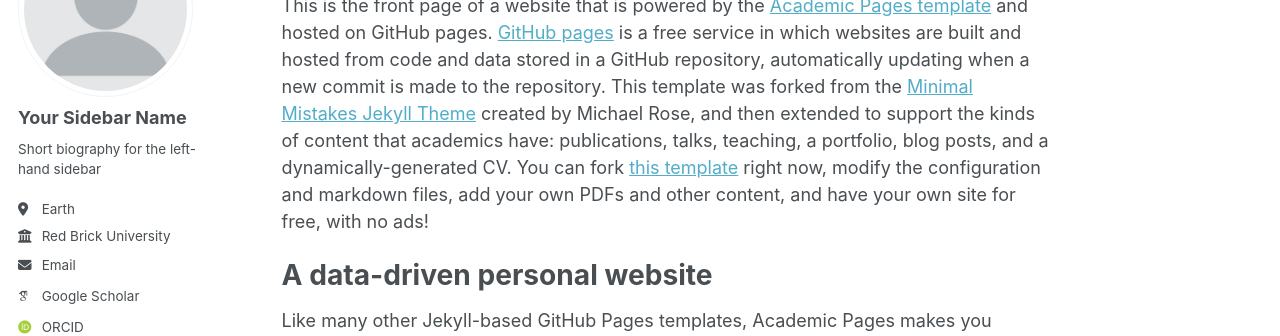
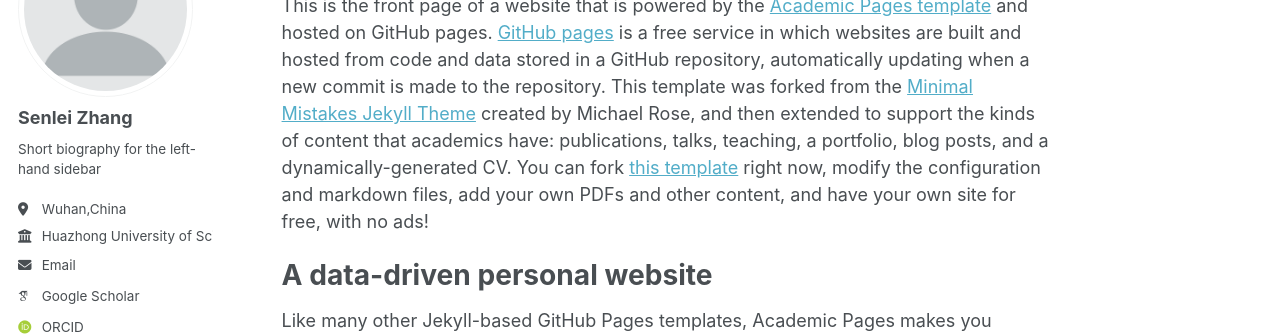
Before and after one commit to zslchase/zslchase.github.io, a Jekyll site: the page built from _pages/about.md, in a window 1280 px wide. Shown: the part 184-520 px from the top of the page. Built offline with Jekyll 4.4.1, drawn with Linux system fonts in a browser that asks for light colours; some web fonts are replaced.

Commit message:
Update _config.yml

```diff
--- a/_config.yml
+++ b/_config.yml
@@ -22,13 +22,13 @@ repository               : "academicpages/academicpages.github.io"
 author:
   # Biographic information
   avatar           : "profile.png"
-  name             : "Your Sidebar Name"
+  name             : "Senlei Zhang"
   pronouns         : # example: "she/her"
   bio              : "Short biography for the left-hand sidebar"
-  location         : "Earth"
-  employer         : "Red Brick University"
+  location         : "Wuhan,China"
+  employer         : "Huazhong University of Science and Technology"
   uri              : # URL
-  email            : "none@example.org"
+  email            : "1833842212@qq.com"
 
   # Academic websites
   arxiv            : # URL - Update with the correct link to your profile
```
